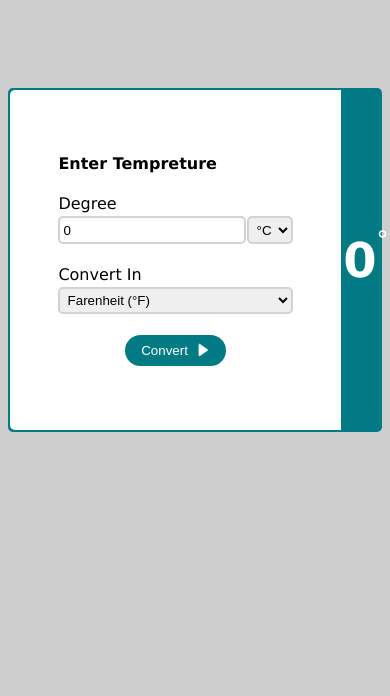
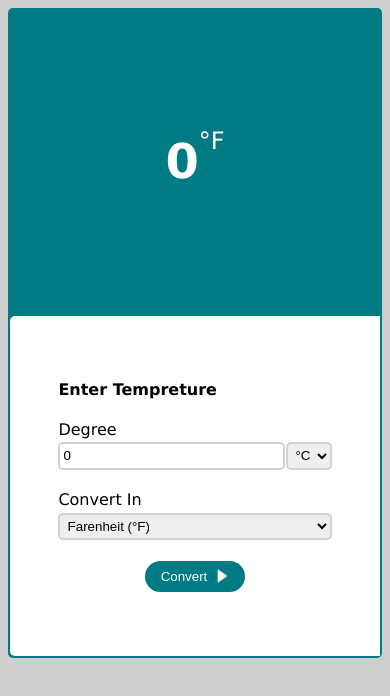
Before and after one commit to ali-chughtai/TempretireConverter, a plain HTML site: page index.html in a window 390 px wide. Drawn offline with Linux system fonts and the light colour scheme.

Commit message:
Second Commit

```diff
--- a/style.css
+++ b/style.css
@@ -4,6 +4,8 @@ body{
     user-select: none;
     background-color: rgb(206, 206, 206);
     font-family: 'Lucida Sans', 'Lucida Sans Regular', 'Lucida Grande', 'Lucida Sans Unicode', Geneva, Verdana, sans-serif;
+    overflow-y: auto;
+    overflow-x: hidden;
 }
 main{
     width: 100%;
@@ -81,3 +83,30 @@ main .card button{
 main .rightDiv p{
     margin-top: -1rem;
 }
+
+@media screen and (max-width:553px) {
+    main .card{
+        flex-direction: column-reverse;
+    }
+    main, .card{
+        width: 100%;
+        height: 100%;
+        margin-top: 0;
+    }
+    .rightDiv{
+        padding: 5.8rem 0;
+    }
+
+    input{
+        max-width: 100%;
+    }
+
+}
+
+@media screen and (max-width:348px) {
+
+    .formRow{
+        flex-direction: column;
+    }
+
+}
```
